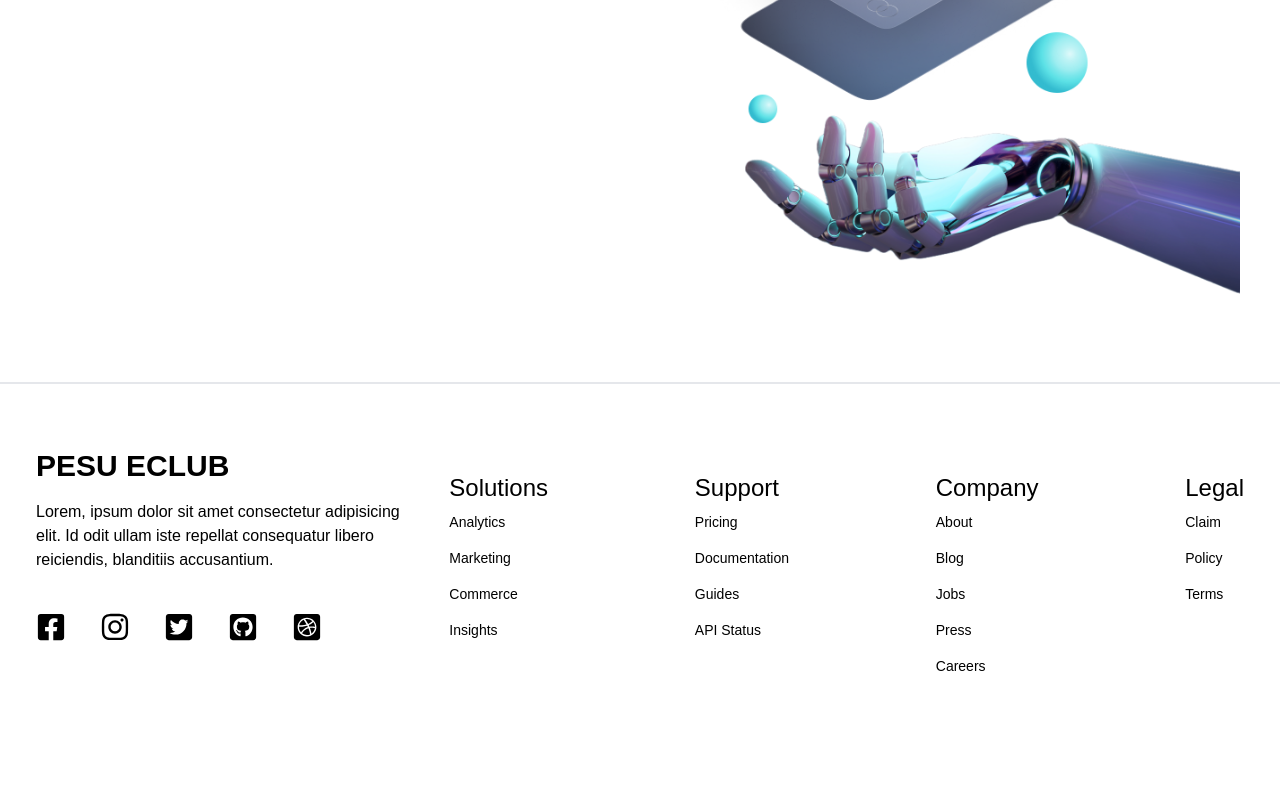
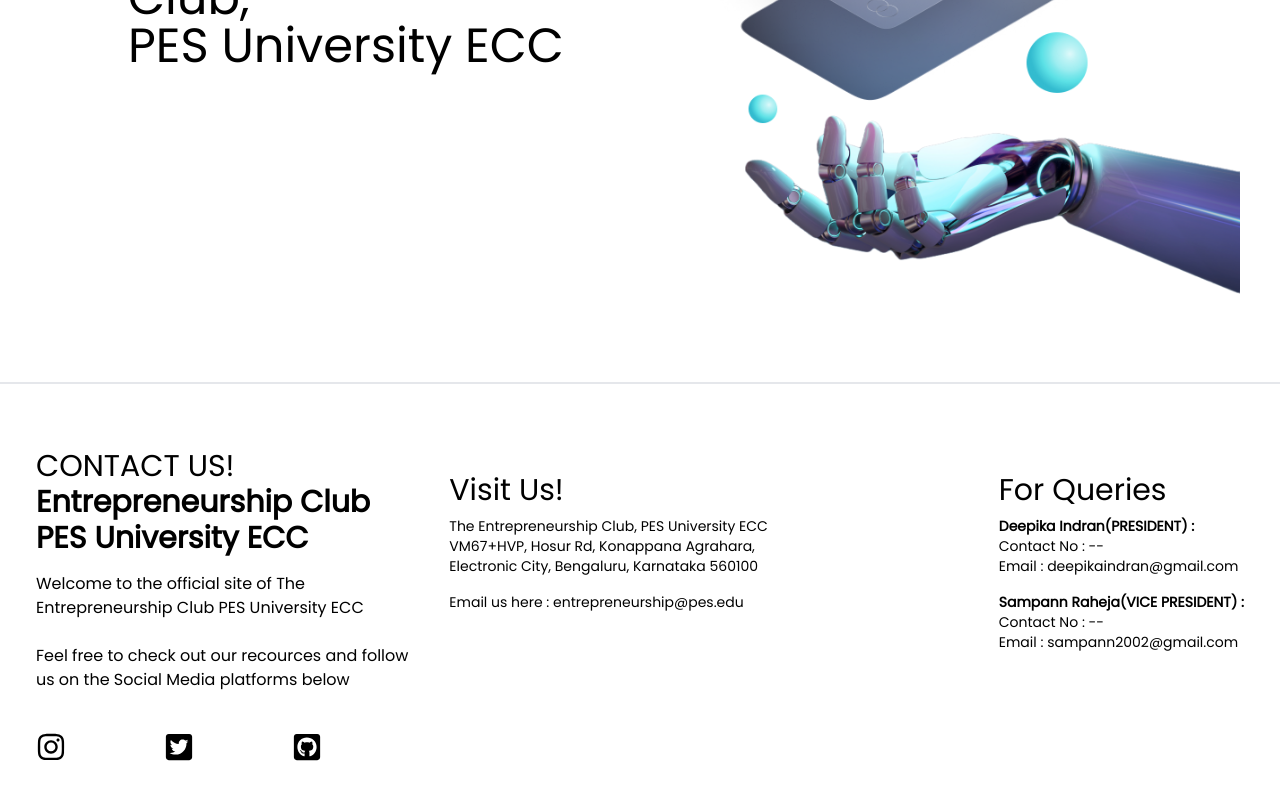
Before and after one commit to advaithas/greener-portfolios, a React (Vite) app: page / in a window 1280 px wide. Shown: the part 474-1274 px from the top of the page. Before the commit the page ends 1222 px from the top, so only its background shows below. Built offline with nearby package versions, Linux system fonts and the light colour scheme.

Commit message:
added changes

```diff
--- a/index.html
+++ b/index.html
@@ -3,6 +3,7 @@
   <head>
     <meta charset="UTF-8" />
     <link rel="icon" type="image/svg+xml" href="/vite.svg" />
+    <link rel="stylesheet" href="./src/index.css">
     <meta name="viewport" content="width=device-width, initial-scale=1.0" />
     <title>PESU ECLUB</title>
   </head>
--- a/src/components/Footer.jsx
+++ b/src/components/Footer.jsx
@@ -12,51 +12,29 @@
     <div className='w-full bg-white border-t-2 font-poppins'>
     <div className='max-w-[1240px] mx-auto py-16 px-4 grid lg:grid-cols-3 gap-8 text-black bg-white'>
     <div>
-      <h1 className='w-full text-3xl font-bold text-black'>PESU ECLUB</h1>
-      <p className='py-4'>Lorem, ipsum dolor sit amet consectetur adipisicing elit. Id odit ullam iste repellat consequatur libero reiciendis, blanditiis accusantium.</p>
+      <h1 className="text-3xl">CONTACT US!<br/></h1>
+      <h1 className='w-full text-3xl font-bold text-black'>Entrepreneurship Club PES University ECC</h1>
+      <p className='py-4'>Welcome to the official site of The Entrepreneurship Club PES University ECC<br/><br/> Feel free to check out our recources and follow us on the Social Media platforms below</p>
       <div className='flex justify-between md:w-[75%] my-6'>
-          <FaFacebookSquare size={30} className="cursor-pointer hover:opacity-70 hover:text-orange-500"  />
-          <FaInstagram size={30} className="cursor-pointer hover:opacity-70 hover:text-orange-500" />
-          <FaTwitterSquare size={30} className="cursor-pointer hover:opacity-7 hover:text-orange-5000 hover:text-orange-500" />
-          <FaGithubSquare size={30} className="cursor-pointer hover:opacity-70 hover:text-orange-500" />
-          <FaDribbbleSquare size={30} className="cursor-pointer hover:opacity-70 hover:text-orange-500" />
+
+          <a href="https://www.instagram.com/entrepreneurshipclub.pes/"><FaInstagram size={30} className="cursor-pointer hover:opacity-70 hover:text-orange-500" /></a>
+          <a href=""><FaTwitterSquare size={30} className="cursor-pointer hover:opacity-7 hover:text-orange-5000 hover:text-orange-500" /></a>
+          <a href="https://github.com/EntrepreneurshipClubPES"><FaGithubSquare size={30} className="cursor-pointer hover:opacity-70 hover:text-orange-500" /></a>
       </div>
     </div>
     <div className='lg:col-span-2 flex justify-between mt-6'>
-  <div>
-      <h6 className='text-2xl text-black cursor-pointer hover:opacity-70'>Solutions</h6>
+  <div className='w-[325px]'>
+      <h6 className='text-3xl text-black cursor-pointer hover:opacity-70'>Visit Us!</h6>
       <ul>
-          <li className='py-2 text-sm cursor-pointer hover:opacity-70 hover:text-orange-500'>Analytics</li>
-          <li className='py-2 text-sm cursor-pointer hover:opacity-70 hover:text-orange-500'>Marketing</li>
-          <li className='py-2 text-sm cursor-pointer hover:opacity-70 hover:text-orange-500'>Commerce</li>
-          <li className='py-2 text-sm cursor-pointer hover:opacity-70 hover:text-orange-500'>Insights</li>
+          <li className='py-2 text-sm cursor-pointer hover:opacity-70 hover:text-orange-500'>The Entrepreneurship Club, PES University ECC <br/>VM67+HVP, Hosur Rd, Konappana Agrahara, Electronic City, Bengaluru, Karnataka 560100</li>
+          <li className='py-2 text-sm cursor-pointer hover:opacity-70 hover:text-orange-500'>Email us here : <a href="mailto:entrepreneurship@pes.edu">entrepreneurship@pes.edu</a></li>
       </ul>
   </div>
   <div>
-      <h6 className='text-2xl text-black cursor-pointer hover:opacity-70'>Support</h6>
+      <h6 className='text-3xl text-black cursor-pointer hover:opacity-70'>For Queries</h6>
       <ul>
-          <li className='py-2 text-sm cursor-pointer hover:opacity-70 hover:text-orange-500'>Pricing</li>
-          <li className='py-2 text-sm cursor-pointer hover:opacity-70 hover:text-orange-500'>Documentation</li>
-          <li className='py-2 text-sm cursor-pointer hover:opacity-70 hover:text-orange-500'>Guides</li>
-          <li className='py-2 text-sm cursor-pointer hover:opacity-70 hover:text-orange-500'>API Status</li>
-      </ul>
-  </div>
-  <div>
-      <h6 className='text-2xl text-black cursor-pointer hover:opacity-70'>Company</h6>
-      <ul>
-          <li className='py-2 text-sm cursor-pointer hover:opacity-70 hover:text-orange-500'>About</li>
-          <li className='py-2 text-sm cursor-pointer hover:opacity-70 hover:text-orange-500'>Blog</li>
-          <li className='py-2 text-sm cursor-pointer hover:opacity-70 hover:text-orange-500'>Jobs</li>
-          <li className='py-2 text-sm cursor-pointer hover:opacity-70 hover:text-orange-500'>Press</li>
-          <li className='py-2 text-sm cursor-pointer hover:opacity-70 hover:text-orange-500'>Careers</li>
-      </ul>
-  </div>
-  <div>
-      <h6 className='text-2xl text-black cursor-pointer hover:opacity-70'>Legal</h6>
-      <ul>
-          <li className='py-2 text-sm cursor-pointer hover:opacity-70 hover:text-orange-500'>Claim</li>
-          <li className='py-2 text-sm cursor-pointer hover:opacity-70 hover:text-orange-500'>Policy</li>
-          <li className='py-2 text-sm cursor-pointer hover:opacity-70 hover:text-orange-500'>Terms</li>
+          <li className='py-2 text-sm cursor-pointer hover:opacity-70 hover:text-orange-500'><b>Deepika Indran(PRESIDENT) :</b><br/> Contact No : -- <br/> Email : <a href="mailto:deepikaindran@gmail.com">deepikaindran@gmail.com</a> </li>
+          <li className='py-2 text-sm cursor-pointer hover:opacity-70 hover:text-orange-500'><b>Sampann Raheja(VICE PRESIDENT) :</b><br/> Contact No : -- <br/> Email : <a href="mailto:sampann2002@gmail.com">sampann2002@gmail.com</a> </li>
       </ul>
   </div>
     </div>
--- a/src/components/Home.jsx
+++ b/src/components/Home.jsx
@@ -5,8 +5,7 @@
     <div className='font-poppins'>
       <div className='grid grid-cols-2 pb-20 pt-20'>
         <div className='pt-10 pl-10 md:pt-16 md:pl-20 lg:pt-28 lg:pl-28'>
-          <h1 className='text-black text-2xl md:text-2xl lg:text-5xl p-4'>WELCOME TO</h1>
-          <h1 className='text-black text-4xl md:text-5xl lg:text-7xl p-4 '>ECLUB</h1>
+          <h1 className='text-black text-2xl md:text-2xl lg:text-5xl p-4'>Welcome to,<br/> The Entrepreneurship Club, <br/> PES University ECC</h1>
         </div>
         <div className=''>
           <img src="robot.png" alt="" className=' h-[250px] w-[300px] md:h-[450px] md:w-[450px] lg:h-[600px] lg:w-[600px]'></img>
--- a/src/components/Navbar.jsx
+++ b/src/components/Navbar.jsx
@@ -15,14 +15,14 @@
   return (
     <div className='flex justify-between items-center h-24 w-full mx-auto px-4 font-poppins'>
         <h1 className='w-half text-3xl font-bold text-black cursor-pointer hover:opacity-60 hover:text-orange-600'>
-           <Link to='/'>ECLUB</Link>
+           <Link to='/'><img className="mt-20" src="./assets/navicon.jpg"></img></Link>
         </h1>
         <ul className='{click ? "nav-menu active" : "nav-menu"} hidden md:flex text-black'>
             <Link to='/'><li className='p-4 cursor-pointer hover:opacity-80 hover:text-orange-500'>Home</li></Link>
             <Link to='/Blogs'><li className='p-4 cursor-pointer hover:opacity-80 hover:text-orange-500'>Blogs</li></Link>
             <Link to='/Events'><li className='p-4 cursor-pointer hover:opacity-80 hover:text-orange-500'>Events</li></Link>
             <Link to='/Members'><li className='p-4 cursor-pointer hover:opacity-80 hover:text-orange-500'>Members</li></Link>
-            <Link to='/Contact'><li className='p-4 cursor-pointer hover:opacity-80 hover:text-orange-500'>Contact</li></Link>
+
       </ul>
       <div onClick={handleNav} className='block md:hidden cursor-pointer'>
             {nav ? <AiOutlineClose size={20} className='text-black' />  : <AiOutlineMenu size={20} className=' text-black'/> }
--- a/src/index.css
+++ b/src/index.css
@@ -1,7 +1,17 @@
+@import url('https://fonts.googleapis.com/css2?family=Poppins&display=swap');
 @tailwind base;
 @tailwind components;
 @tailwind utilities;
 
+
+
+.font-poppins
+{
+  font-family: 'Poppins', sans-serif;
+}
+
+
 body{
   background-color: white;
+  font-family: Arial, Helvetica, sans-serif
 }
```
Also changed, not shown: src/components/assets/navicon.jpeg (added).
